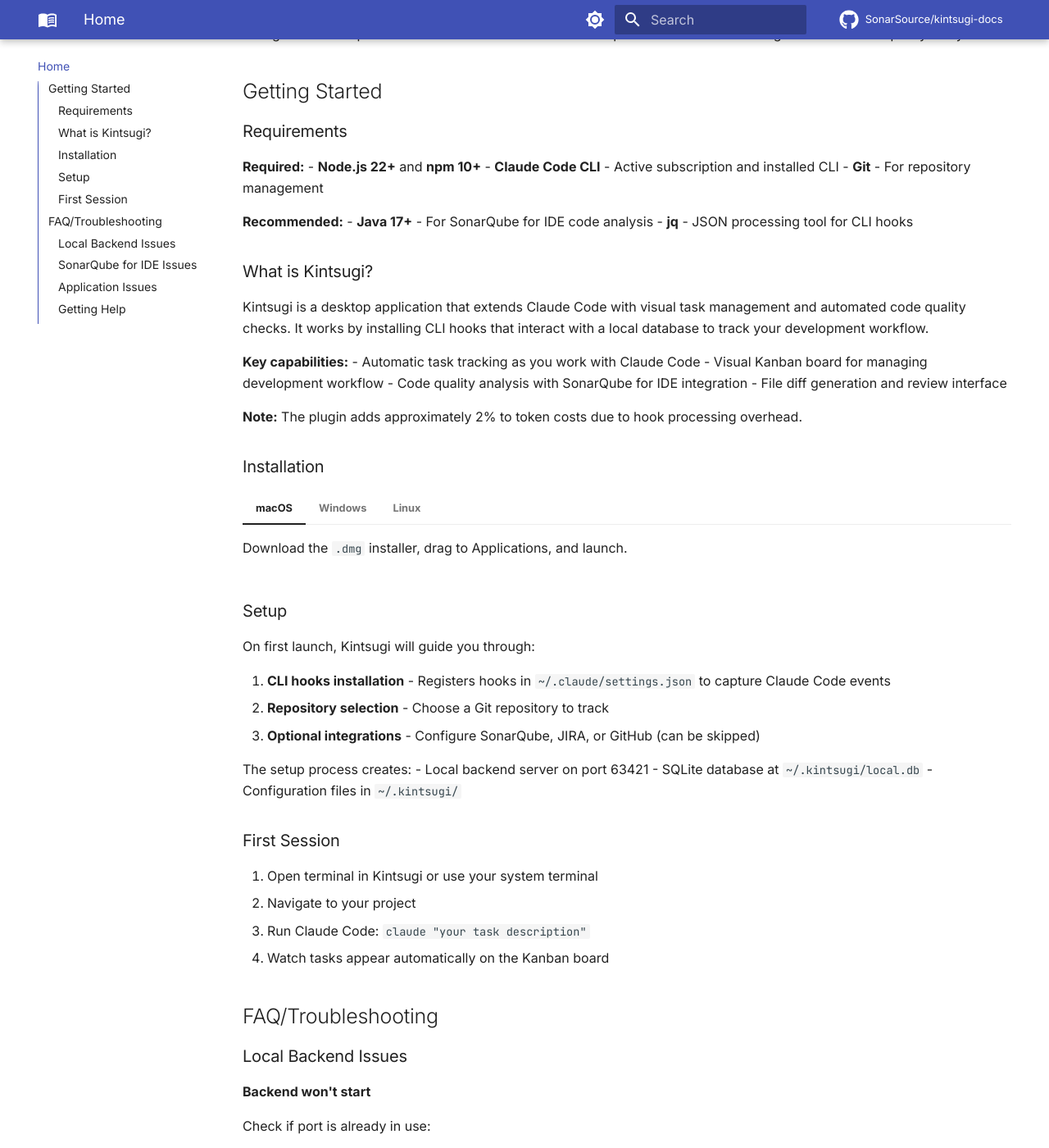
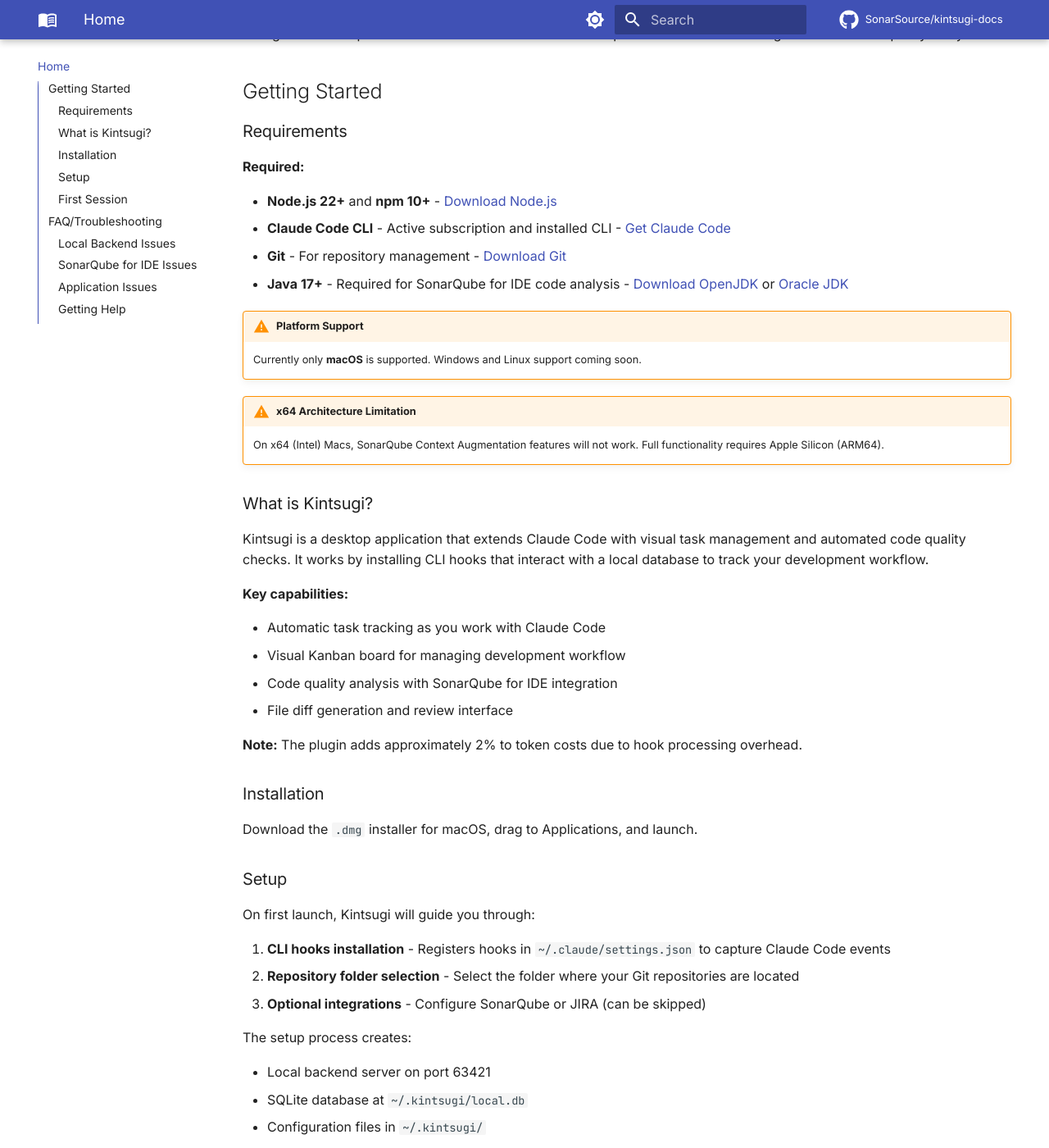
Before and after one commit to SonarSource/kintsugi-docs, an MkDocs documentation site: the page built from docs/index.md, in a window 1280 px wide and 1400 px high, scrolled down 199 px. Shown: the whole window at 82% size. Built offline with MkDocs 1.6.1 and Material for MkDocs 9.7.7, drawn with Linux system fonts in a browser that asks for light colours; comment, search, counter and statistics services are not loaded; the version menu is left out; some of the changed text lies outside the part shown.

Commit message:
Fix documentation issues based on feedback (#5)
- Fixed markdown list formatting (added blank lines before lists)
- Changed Java to required (not recommended)
- Removed jq from requirements
- Added download links for all required tools
- Added macOS-only platform support warning
- Added x64 architecture limitation warning for SonarQube
- Fixed repository selection description (folder location, not single repo)
- Removed GitHub integration references
- Added manual plugin installation instructions
- Removed non-existent settings (analysis timeout, SonarLint restart)
- Changed hook verification to use 'claude /plugin' command
- Removed incorrect troubleshooting steps (cache, config backups, terminal settings)

Co-authored-by: Claude Sonnet 4.5 <noreply@anthropic.com>

````diff
--- a/docs/index.md
+++ b/docs/index.md
@@ -7,19 +7,24 @@ An Agentic Development Environment for Claude Code that provides visual task man
 ### Requirements
 
 **Required:**
-- **Node.js 22+** and **npm 10+**
-- **Claude Code CLI** - Active subscription and installed CLI
-- **Git** - For repository management
 
-**Recommended:**
-- **Java 17+** - For SonarQube for IDE code analysis
-- **jq** - JSON processing tool for CLI hooks
+- **Node.js 22+** and **npm 10+** - [Download Node.js](https://nodejs.org/)
+- **Claude Code CLI** - Active subscription and installed CLI - [Get Claude Code](https://claude.ai/download)
+- **Git** - For repository management - [Download Git](https://git-scm.com/downloads)
+- **Java 17+** - Required for SonarQube for IDE code analysis - [Download OpenJDK](https://openjdk.org/) or [Oracle JDK](https://www.oracle.com/java/technologies/downloads/)
+
+!!! warning "Platform Support"
+    Currently only **macOS** is supported. Windows and Linux support coming soon.
+
+!!! warning "x64 Architecture Limitation"
+    On x64 (Intel) Macs, SonarQube Context Augmentation features will not work. Full functionality requires Apple Silicon (ARM64).
 
 ### What is Kintsugi?
 
 Kintsugi is a desktop application that extends Claude Code with visual task management and automated code quality checks. It works by installing CLI hooks that interact with a local database to track your development workflow.
 
 **Key capabilities:**
+
 - Automatic task tracking as you work with Claude Code
 - Visual Kanban board for managing development workflow
 - Code quality analysis with SonarQube for IDE integration
@@ -29,31 +34,30 @@ Kintsugi is a desktop application that extends Claude Code with visual task mana
 
 ### Installation
 
-=== "macOS"
-    Download the `.dmg` installer, drag to Applications, and launch.
-
-=== "Windows"
-    Download the `.exe` installer and follow the installation wizard.
-
-=== "Linux"
-    Download the `.AppImage`:
-    ```bash
-    chmod +x Kintsugi-x.y.z.AppImage
-    ./Kintsugi-x.y.z.AppImage
-    ```
+Download the `.dmg` installer for macOS, drag to Applications, and launch.
 
 ### Setup
 
 On first launch, Kintsugi will guide you through:
 
 1. **CLI hooks installation** - Registers hooks in `~/.claude/settings.json` to capture Claude Code events
-2. **Repository selection** - Choose a Git repository to track
-3. **Optional integrations** - Configure SonarQube, JIRA, or GitHub (can be skipped)
+2. **Repository folder selection** - Select the folder where your Git repositories are located
+3. **Optional integrations** - Configure SonarQube or JIRA (can be skipped)
 
 The setup process creates:
+
 - Local backend server on port 63421
 - SQLite database at `~/.kintsugi/local.db`
 - Configuration files in `~/.kintsugi/`
+
+**Manual plugin installation:**
+
+If the automatic installation fails, you can install the plugin manually:
+
+```bash
+npm install -g @kintsugi/plugin
+kintsugi register-hooks
+```
 
 ### First Session
 
@@ -114,23 +118,17 @@ Verify Java installation:
 java --version  # Should be 17+
 ```
 
-Check if port 8765 is available:
-```bash
-lsof -i :8765
-```
+If Java is not found, install it:
 
-If Java is not found, install it:
 - macOS: `brew install openjdk@17`
-- Linux: `apt-get install openjdk-17-jdk`
-- Windows: Download from Oracle or OpenJDK
 
-**Analysis fails or times out**
+Download from [OpenJDK](https://openjdk.org/) or [Oracle JDK](https://www.oracle.com/java/technologies/downloads/)
 
-Increase analysis timeout in Settings → Code Analysis → Analysis Timeout (default is 120s, try 300s).
+**Analysis fails**
 
 Check available system resources. Large files may require more memory.
 
-Restart SonarLint bridge from Settings → SonarQube for IDE → Restart Bridge.
+Restart the Kintsugi application to reinitialize the SonarLint bridge.
 
 ### Application Issues
 
@@ -140,14 +138,14 @@ If you install Java while Kintsugi is running, the application won't detect it a
 
 **Hooks not firing / Tasks not appearing**
 
-Verify hooks are registered:
+Verify hooks are registered using Claude Code:
 ```bash
-cat ~/.claude/settings.json | jq .hooks
+claude /plugin
 ```
 
 Re-register hooks if needed:
 ```bash
-kintsugi unregister-hooks
+npm install -g @kintsugi/plugin
 kintsugi register-hooks
 ```
 
@@ -163,32 +161,25 @@ curl http://localhost:63421/health
 
 **High memory usage**
 
-Archive old completed tasks (Settings → Tasks → Archive).
-
-Reduce terminal scrollback: Settings → Terminal → Scrollback Lines.
-
 Vacuum database periodically:
 ```bash
 sqlite3 ~/.kintsugi/local.db "VACUUM"
 ```
 
+Delete old tasks from the UI to reduce database size.
+
 **Desktop app won't launch**
 
-Clear cache:
+Try deleting the SQLite database (this will remove all tasks):
 ```bash
-rm -rf ~/.kintsugi/cache/
+rm ~/.kintsugi/local.db
 ```
 
-Reset settings (creates backup):
-```bash
-mv ~/.kintsugi/desktop-config.json ~/.kintsugi/desktop-config.json.backup
-```
+Restart Kintsugi to create a fresh database.
 
 **Terminal not working**
 
-Try a different shell in Settings → Terminal → Shell (bash vs zsh).
-
-Reset terminal settings: Settings → Terminal → Reset Defaults.
+Close and reopen the terminal panel. If issues persist, restart the Kintsugi application.
 
 **Diffs not generating**
 
````
Also changed, not shown: other parts of docs/index.md (+2 -1 lines).
